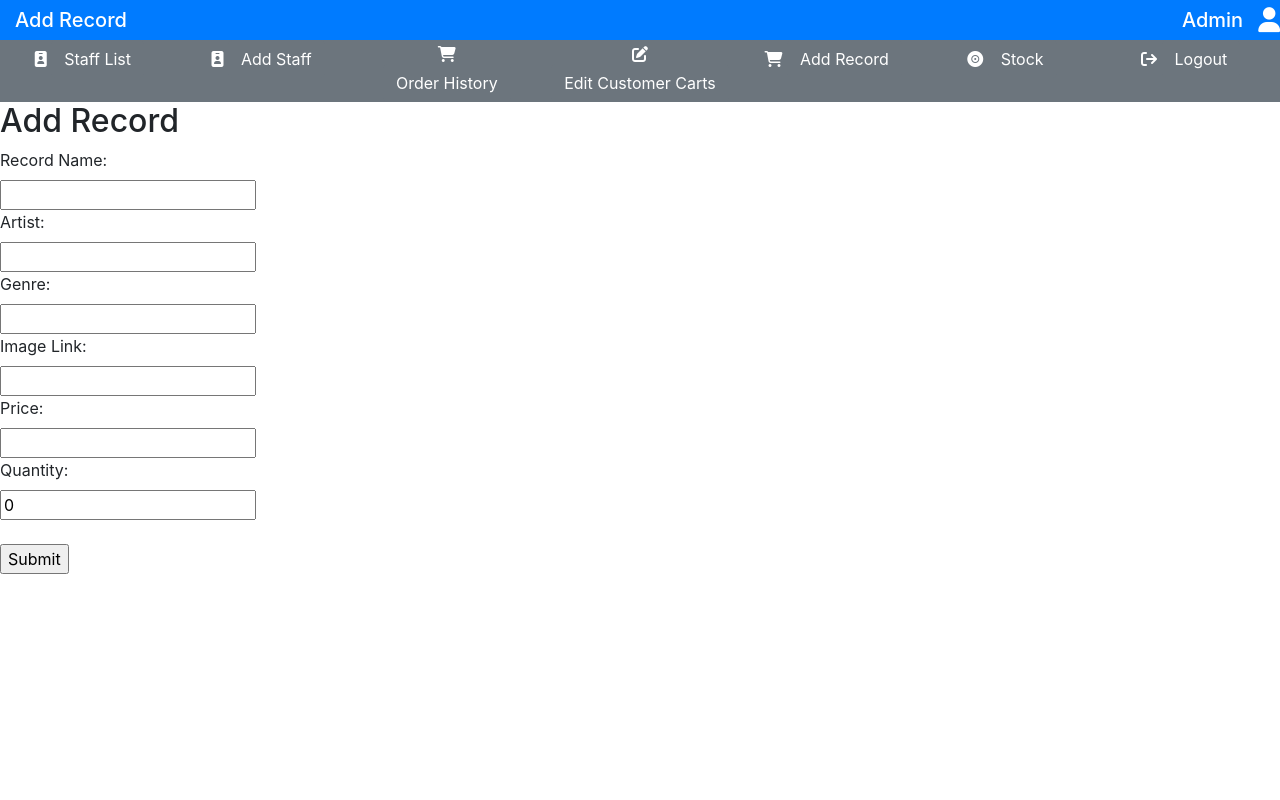
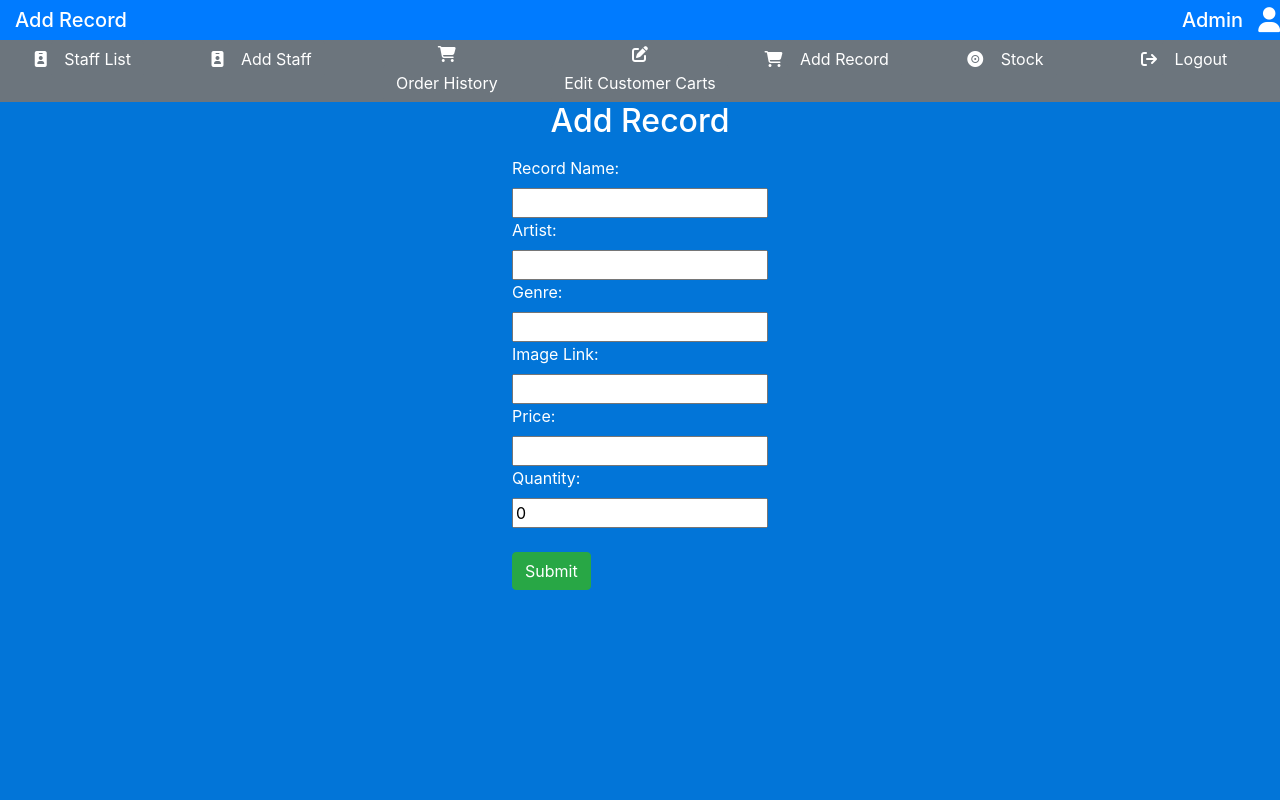
Before and after one commit to Au4Ob10/CSC_535_Record_Store, a Flask app: page /admin/addRecord in a window 1280 px wide. Run offline with Flask 2, Linux system fonts and the light colour scheme; some libraries are stand-ins or nearby versions.

Commit message:
minor ui changes

```diff
--- a/Website1/templates/add_record.html
+++ b/Website1/templates/add_record.html
@@ -11,7 +11,7 @@
       {% block content %}
     </head>
 
-<body>
+<body class="add_record_body">
   <!-- Flash messages section -->
   {% with messages = get_flashed_messages() %}
   {% if messages %}
@@ -81,7 +81,8 @@
 
     </div>
   </div>
-    <h2>Add Record</h2>
+    <h2 class="text-center mb-3">Add Record</h2>
+    <div class="d-flex justify-content-center">
     <form method="post" action="{{url_for('admin.addRecord')}}">
         <label for="record_name">Record Name:</label><br>
         <input type="text" id="record_name" name="record_name"><br>
@@ -95,8 +96,9 @@
         <input type="number" id="price" name="price"><br>
         <label for="quantity">Quantity:</label><br>
         <input type="number" id="quantity" name="quantity" value="0"><br><br>
-        <input type="submit" value="Submit">
+        <input class="btn btn-success" type="submit" value="Submit">
     </form>
+  </div>
     {% endblock %}
     <script src="../static/script.js"></script>
     <script src="https://code.jquery.com/jquery-3.2.1.slim.min.js"
--- a/Website1/templates/create_account.html
+++ b/Website1/templates/create_account.html
@@ -34,7 +34,8 @@
         {% endwith %}
         </head>
     <body>
-        <h1>Create Account</h1>
+        <h1 class="text-center">Create Account</h1>
+        <div class="d-flex justify-content-center">
         <form method="POST" action="/create_account">
             <label for="first_name">First Name:</label><br>
             <input type="text" id="first_name" name="first_name"><br>
@@ -60,5 +61,6 @@
             <input type="text" id="postal_code" name="postal_code"><br><br>
             <input type="submit" value="Create Account">
         </form>
+    </div>
     </body>
 </html>
--- a/Website1/templates/profile.html
+++ b/Website1/templates/profile.html
@@ -59,7 +59,7 @@
       <div class="container-fluid">
         <div class="row mt-3 mb-4 d-flex justify-content-between align-items-center">
             <div class="col-4 align-items-center">
-                <p class="h4">Welcome, {{ user_data[0][1] }} {{ user_data[0][2] }} </p>
+                <p class="h4">Welcome, {{ user_data[0][3] }}  </p>
             </div>
             <div class="col-8 text-right">
                 <button type="button" class="btn btn-primary" onclick="window.location.href='{{ url_for('user.home') }}';">Home</button>
--- a/Website1/templates/static/style.css
+++ b/Website1/templates/static/style.css
@@ -80,7 +80,7 @@ html, body {
 }
 
 
-.add-staff, .admin_home_body, .add_staff_body {
+.add-staff, .admin_home_body, .add_staff_body, .add_record_body {
     background-color: #0275d8;
     color: white;
 }
--- a/Website1/templates/user_history.html
+++ b/Website1/templates/user_history.html
@@ -60,7 +60,7 @@
         <div class="row mt-3 mb-4 d-flex justify-content-between align-items-center">
             <div class="col-4 align-items-center">
               {% block user_first_last %}
-                <p class="h4">Welcome, {{ name }}!</p>
+                <p class="h4">Welcome, {{ email }}</p>
                 {% endblock %}
             </div>
             <div class="col-8 text-right">
--- a/Website1/user.py
+++ b/Website1/user.py
@@ -399,11 +399,11 @@ def change_email():
 @user.route('/history', methods=['GET'])
 def history():
     try:
-        name=session.get('name')
+        email=session.get('email')
         id=session.get('customer_id')
         cur.execute('Select * from orders where customer_id = %s',(id,))
         order_data = cur.fetchall()
-        return render_template('user_history.html', order_data=order_data, name=name)
+        return render_template('user_history.html', order_data=order_data, email=email)
     except Exception as e:
         flash('Unable to grab order history','error')
         print(e)
```
